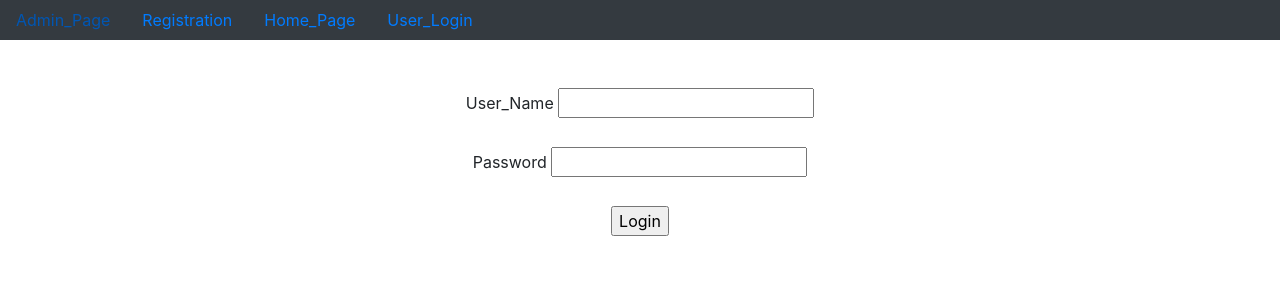
After one commit to venky210/User_Registration, a Django app: page /user_login/ in a window 1280 px wide. The commit adds this page. Shown: the top 300 px of the page. Run offline with Django 4.2, Linux system fonts and the light colour scheme; parts of the project's set-up code (start-up, migrations or seed data) failed here and were passed over; some libraries are stand-ins or nearby versions.

Commit message:
first commit

```diff
--- a/app/views.py
+++ b/app/views.py
@@ -5,9 +5,14 @@ from app.forms import *
 
 from app.models import *
 
-from django.http import HttpResponse
+from django.http import HttpResponse,HttpResponseRedirect
+
+from django.urls import reverse
 
 from django.core.mail import send_mail
+
+from django.contrib.auth import authenticate,login
+
 
 
 
@@ -31,3 +36,32 @@ def registration(request):
         else:
             return HttpResponse('invaild data')
     return render(request,'registration.html',d)
+
+
+
+def home_page(request):
+    if request.session.get('username'):
+        un=request.session.get('username')
+        d={'username':un}
+        return render(request,'home_page.html',d)
+    return render(request,'home_page.html')
+
+
+
+
+
+
+
+def user_login(request):
+    if request.method=='POST':
+        un=request.POST['un']
+        pw=request.POST['pw']
+        AUO=authenticate(username=un,password=pw)
+        if AUO and AUO.is_active:
+            login(request,AUO)
+            request.session['username']=un
+            return HttpResponseRedirect(reverse('home_page'))
+        else:
+            return HttpResponse('none')
+
+    return render (request,'user_login.html')
--- a/project_29/urls.py
+++ b/project_29/urls.py
@@ -22,5 +22,7 @@ from django.conf import settings
 urlpatterns = [
     path('admin/', admin.site.urls),
     path('registration/',registration,name='registration'),
+    path('home_page/',home_page,name='home_page'),
+    path('user_login/',user_login,name='user_login'),
 
 ]+static(settings.MEDIA_URL,document_root=settings.MEDIA_ROOT)
--- /dev/null
+++ b/templates/dummy.html
@@ -0,0 +1,30 @@
+<!doctype html>
+<html lang="en">
+  <head>
+    <!-- Required meta tags -->
+    <meta charset="utf-8">
+    <meta name="viewport" content="width=device-width, initial-scale=1, shrink-to-fit=no">
+
+    <!-- Bootstrap CSS -->
+    <link rel="stylesheet" href="https://cdn.jsdelivr.net/npm/bootstrap@4.0.0/dist/css/bootstrap.min.css" integrity="sha384-Gn5384xqQ1aoWXA+058RXPxPg6fy4IWvTNh0E263XmFcJlSAwiGgFAW/dAiS6JXm" crossorigin="anonymous">
+   {% block title %}
+    <title>dummy</title>
+    {% endblock %}
+  </head>
+  <body>
+    <nav class="nav bg-dark nav-dark">
+        <a href="{% url 'admin:index' %}" class="nav-link">Admin_Page</a>
+        <a href="{% url 'registration' %}" class="nav-link">Registration</a>
+        <a href="{% url 'home_page' %}" class="nav-link">Home_Page</a>
+        <a href="{% url 'user_login' %}" class="nav-link">User_Login</a>
+    </nav>
+    <!-- Optional JavaScript -->
+    <!-- jQuery first, then Popper.js, then Bootstrap JS -->
+    <script src="https://code.jquery.com/jquery-3.2.1.slim.min.js" integrity="sha384-KJ3o2DKtIkvYIK3UENzmM7KCkRr/rE9/Qpg6aAZGJwFDMVNA/GpGFF93hXpG5KkN" crossorigin="anonymous"></script>
+    <script src="https://cdn.jsdelivr.net/npm/popper.js@1.12.9/dist/umd/popper.min.js" integrity="sha384-ApNbgh9B+Y1QKtv3Rn7W3mgPxhU9K/ScQsAP7hUibX39j7fakFPskvXusvfa0b4Q" crossorigin="anonymous"></script>
+    <script src="https://cdn.jsdelivr.net/npm/bootstrap@4.0.0/dist/js/bootstrap.min.js" integrity="sha384-JZR6Spejh4U02d8jOt6vLEHfe/JQGiRRSQQxSfFWpi1MquVdAyjUar5+76PVCmYl" crossorigin="anonymous"></script>
+  </body>
+ {% block block_body %}
+ {% endblock %}
+
+</html>
--- /dev/null
+++ b/templates/user_login.html
@@ -0,0 +1,20 @@
+{% extends 'dummy.html' %}
+
+
+{% block title %}
+    <title>User_Login</title>
+{% endblock %}
+
+{% block block_body %}
+    <center>
+        <form action="" method="POST">
+            {% csrf_token %}
+            <br><br>
+            <label for="un">User_Name</label>
+            <input type="text" name="un" id="un"><br><br>
+            <label for="pw">Password</label>
+            <input type="password" name="pw" id="pw"><br><br>
+            <input type="submit" value="Login">
+        </form>
+    </center>
+{% endblock %}
```
Also changed, not shown: templates/home_page.html (added, +17 -0 lines), templates/registration.html (+9 -10 lines), db.sqlite3.
